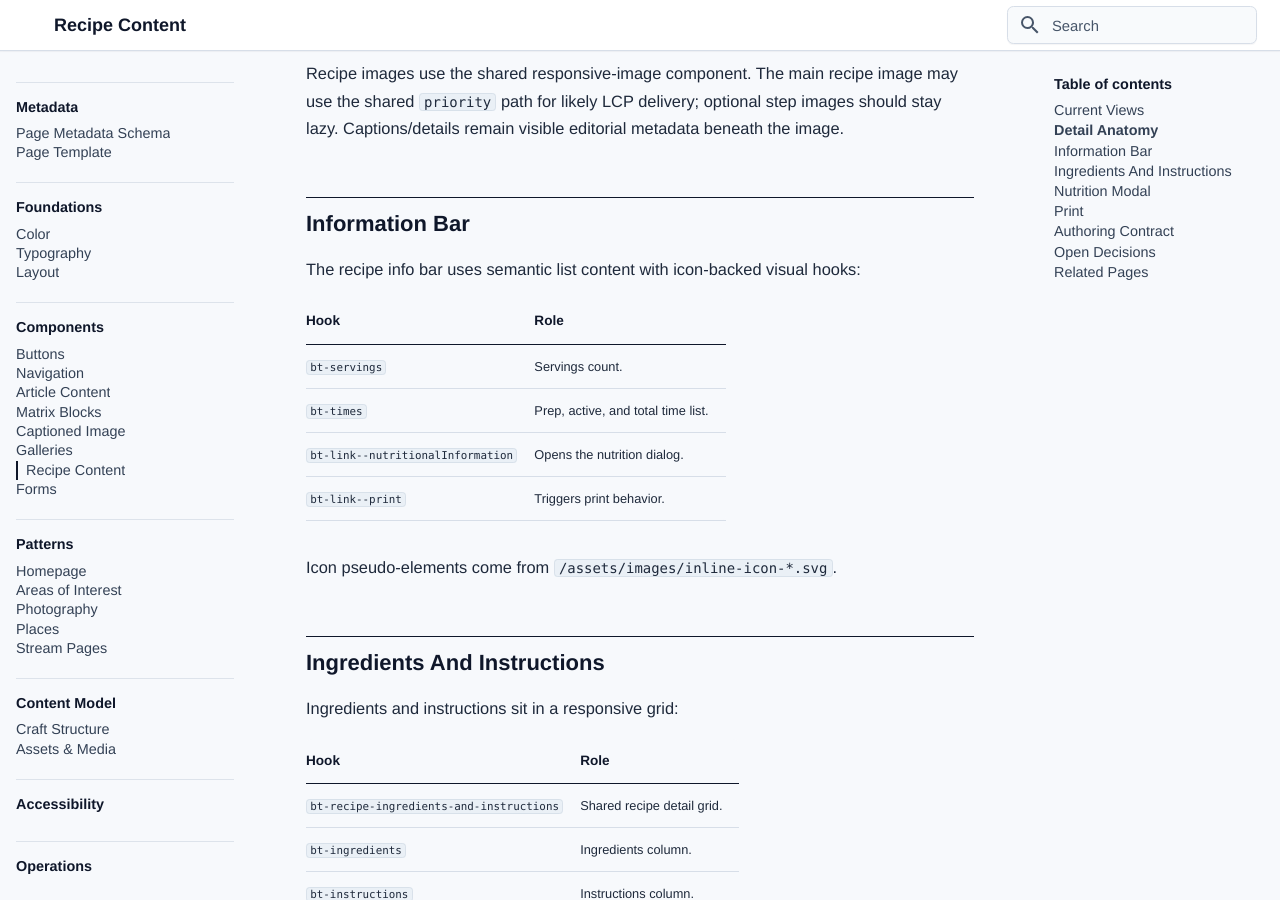
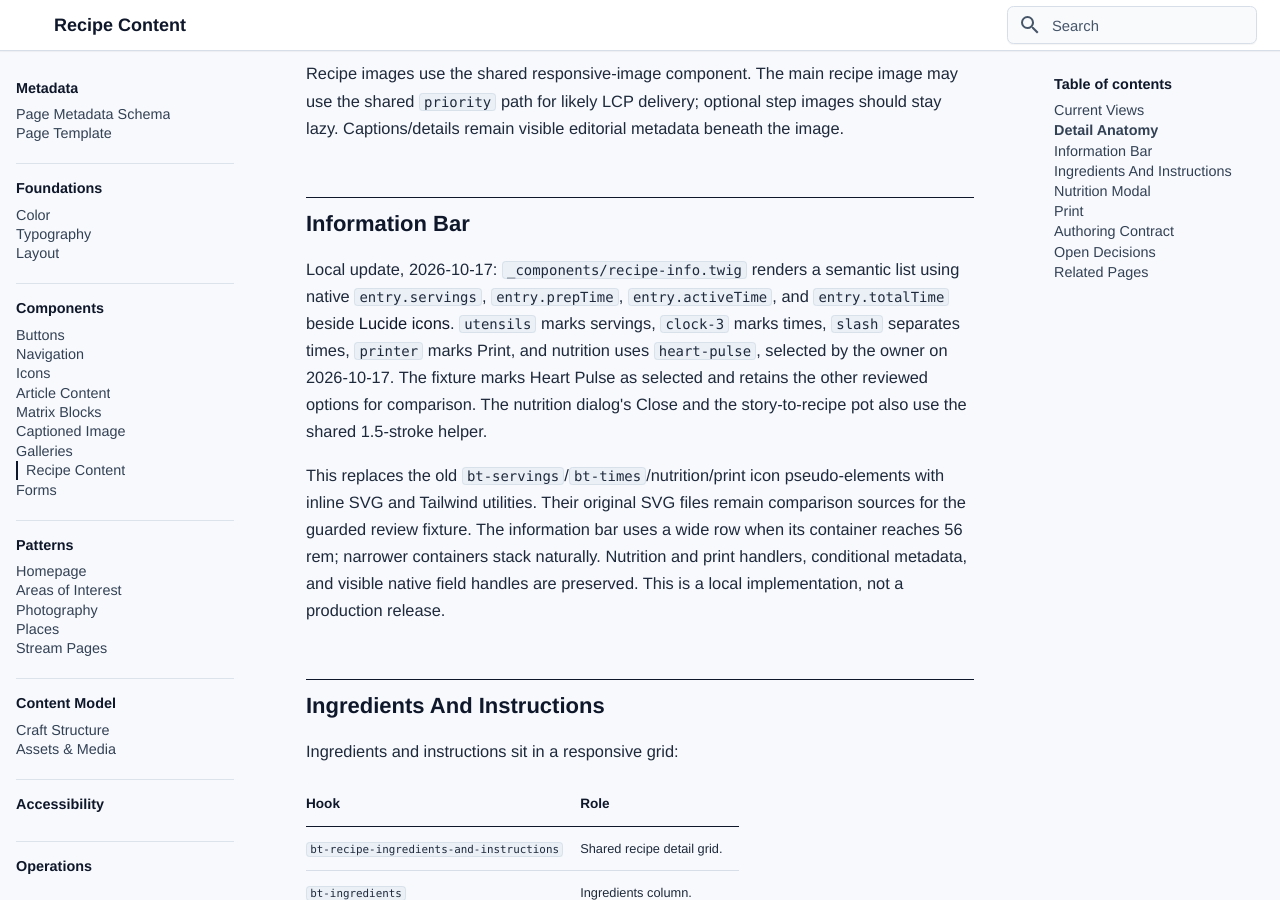
Before and after one commit to bentilden/Design-System, an MkDocs documentation site: the page built from docs/components/recipe-content.md, in a window 1280 px wide and 900 px high, scrolled down 1159 px. Built offline with MkDocs 1.6.1 and Material for MkDocs 9.7.7, drawn with Linux system fonts in a browser that asks for light colours; some web fonts are replaced.

Commit message:
Document Lucide interface icon standard and reviewed exceptions

```diff
--- a/docs/components/recipe-content.md
+++ b/docs/components/recipe-content.md
@@ -11,6 +11,8 @@ source:
   - bentilden.com/templates/_entry-content/recipe/default.twig
   - bentilden.com/templates/_entry-content/recipe/story.twig
   - bentilden.com/templates/_entry-content/recipe/recipe.twig
+  - bentilden.com/templates/_components/recipe-info.twig
+  - bentilden.com/templates/_components/icon.twig
   - bentilden.com/config/project/entryTypes/recipe--d5580cc9-9d66-469b-988e-6d4a8996364c.yaml
   - bentilden.com/config/project/fields/ingredients--8eb75052-cb0c-4c0e-a2a7-93f7347d5cd6.yaml
   - bentilden.com/config/project/fields/steps--c0209d19-1f58-4b15-9d71-1b844c1a8db5.yaml
@@ -20,10 +22,6 @@ classes:
   - bt-recipe-label
   - bt-introduction
   - bt-infoBar
-  - bt-servings
-  - bt-times
-  - bt-link--nutritionalInformation
-  - bt-link--print
   - bt-recipe-ingredients-and-instructions
   - bt-ingredients
   - bt-instructions
@@ -76,16 +74,9 @@ Recipe images use the shared responsive-image component. The main recipe image m
 
 ## Information Bar
 
-The recipe info bar uses semantic list content with icon-backed visual hooks:
+Local update, 2026-10-17: `_components/recipe-info.twig` renders a semantic list using native `entry.servings`, `entry.prepTime`, `entry.activeTime`, and `entry.totalTime` beside [Lucide icons](icons.md). `utensils` marks servings, `clock-3` marks times, `slash` separates times, `printer` marks Print, and nutrition uses `heart-pulse`, selected by the owner on 2026-10-17. The fixture marks Heart Pulse as selected and retains the other reviewed options for comparison. The nutrition dialog's Close and the story-to-recipe pot also use the shared 1.5-stroke helper.
 
-| Hook | Role |
-| --- | --- |
-| `bt-servings` | Servings count. |
-| `bt-times` | Prep, active, and total time list. |
-| `bt-link--nutritionalInformation` | Opens the nutrition dialog. |
-| `bt-link--print` | Triggers print behavior. |
-
-Icon pseudo-elements come from `/assets/images/inline-icon-*.svg`.
+This replaces the old `bt-servings`/`bt-times`/nutrition/print icon pseudo-elements with inline SVG and Tailwind utilities. Their original SVG files remain comparison sources for the guarded review fixture. The information bar uses a wide row when its container reaches 56 rem; narrower containers stack naturally. Nutrition and print handlers, conditional metadata, and visible native field handles are preserved. This is a local implementation, not a production release.
 
 ## Ingredients And Instructions
 
--- a/mkdocs.yml
+++ b/mkdocs.yml
@@ -61,6 +61,7 @@ nav:
       - components/index.md
       - Buttons: components/buttons.md
       - Navigation: components/navigation.md
+      - Icons: components/icons.md
       - Article Content: components/article-content.md
       - Matrix Blocks: components/matrix-blocks.md
       - Captioned Image: components/captioned-image.md
```
Also changed, not shown: docs/components/article-content.md (+2 -0 lines), docs/components/galleries.md (+2 -0 lines), docs/components/icons.md (added, +79 -0 lines), docs/components/index.md (+3 -0 lines), docs/components/navigation.md (+2 -0 lines).
